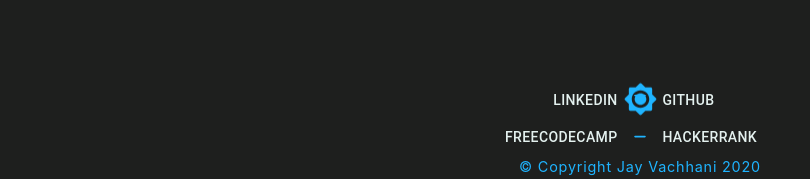
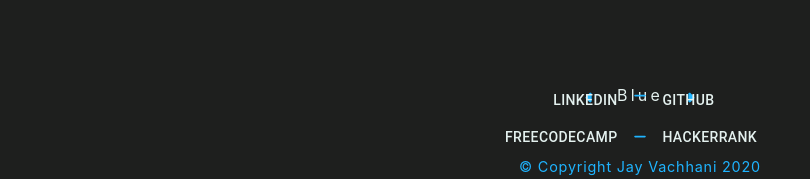
Before and after one commit to TheJayVachhani/jayvachhani.com, a React (Create React App) app: page /home in a window 1280 px wide. Shown: the part 730-909 px from the top of the page, without its empty margins (0-810 px from the left). Built offline with nearby package versions, Linux system fonts and the light colour scheme.

Commit message:
Build next/previous movement function for themes with indicator of current theme

```diff
--- a/src/App.js
+++ b/src/App.js
@@ -1,7 +1,7 @@
 import React from 'react';
 import {Route , Redirect, Switch} from 'react-router-dom';
 import {MuiThemeProvider, responsiveFontSizes} from '@material-ui/core/styles';
-import {Brightness7Rounded} from '@material-ui/icons';
+import {ArrowLeftRounded, ArrowRightRounded} from '@material-ui/icons';
 import {CssBaseline, IconButton, Box, Tooltip, Fade, Typography, Slide} from '@material-ui/core';
 import {makeStyles} from '@material-ui/core/styles';
 
@@ -19,20 +19,31 @@ import themeSea from './themes/Sea.js';
 import themePink from './themes/Pink.js';
 import themeLightBlue from './themes/LightBlue.js';
 
-const theme1 = responsiveFontSizes(themeLightBlue);
-const theme2 = responsiveFontSizes(themeSea);
-const theme3 = responsiveFontSizes(themeBlackGreen);
-const theme4 = responsiveFontSizes(themeBurgundy);
-const theme5 = responsiveFontSizes(themePink);
+const Blue = responsiveFontSizes(themeLightBlue);
+const Sea = responsiveFontSizes(themeSea);
+const Plain = responsiveFontSizes(themeBlackGreen);
+const Burgundy = responsiveFontSizes(themeBurgundy);
+const Pink = responsiveFontSizes(themePink);
 
 let themeDict = {
-	0: theme1,
-	1: theme2,
-	2: theme3,
-	3: theme4,
-	4: theme5,
-}
+	0: Blue,
+	1: Sea,
+	2: Plain,
+	3: Burgundy,
+	4: Pink,
+};
+
+let nameDict ={
+	0: "Blue",
+	1: "Sea",
+	2: "Simple",
+	3: "Burgundy",
+	4: "Pink",
+
+};
+
 let value = 0;
+let name = nameDict[value];
 
 const appCSS = makeStyles((theme) => ({
 	changeButtons:{
@@ -41,7 +52,13 @@ const appCSS = makeStyles((theme) => ({
 		textAlign: "center"
 	},
 	icon:{
-		fontSize: "35px"
+		fontSize: "2.0rem"
+	},
+	themeName:{
+		fontWeight: "400",
+        fontSize: "1.0rem",
+        letterSpacing: "0.2rem",
+        fontFamily: "-apple-system, BlinkMacSystemFont, 'Segoe UI', Roboto, Oxygen, Ubuntu, Cantarell, 'Open Sans', 'Helvetica Neue', sans-serif;"
 	}
 }));
 
@@ -50,7 +67,7 @@ const App = () => {
 		themeIs: value
 	});
 
-	const themeChange = () => {
+	const forwardChange = () => {
 		switch(value){
 			case 0: value=1; break;
 			case 1: value=2; break;
@@ -59,6 +76,19 @@ const App = () => {
 			case 4: value=0; break;
 			default: value=0;
 		};
+		name = nameDict[value];
+		setState((state) => ({themeIs: value}));
+	};
+	const backwardChange = () => {
+		switch(value){
+			case 0: value=4; break;
+			case 1: value=0; break;
+			case 2: value=1; break;
+			case 3: value=2; break;
+			case 4: value=3; break;
+			default: value=0;
+		};
+		name = nameDict[value];
 		setState((state) => ({themeIs: value}));
 	};
 
@@ -78,11 +108,21 @@ const App = () => {
 				</Box>
 				<Slide in={true} direction="up" timeout={750} style={{transitionDelay: 8250}}>
 					<Box component="div" className={classes.changeButtons} color="background">
-						<Tooltip TransitionComponent={Fade} TransitionProps={{timeout: 400}} title={<Typography variant="body2">Change Theme</Typography>} placement="top">
-							<IconButton onClick={themeChange} aria-label="Change Theme Button" color="secondary">
-								<Brightness7Rounded className={classes.icon}/>
-							</IconButton>
-						</Tooltip>
+						<Box component="span">
+							<Tooltip TransitionComponent={Fade} TransitionProps={{timeout: 400}} title={<Typography variant="body2">Previous Theme</Typography>} placement="top">
+								<IconButton onClick={backwardChange} aria-label="Change Theme Button" color="secondary">
+									<ArrowLeftRounded className={classes.icon}/>
+								</IconButton>
+							</Tooltip>
+						</Box>
+						<Typography component="span" variant="h1" color="textSecondary" className={classes.themeName}>{name}</Typography>
+						<Box component="span">
+							<Tooltip TransitionComponent={Fade} TransitionProps={{timeout: 400}} title={<Typography variant="body2">Next Theme</Typography>} placement="top">
+								<IconButton onClick={forwardChange} aria-label="Change Theme Button" color="secondary">
+									<ArrowRightRounded className={classes.icon}/>
+								</IconButton>
+							</Tooltip>
+						</Box>
 					</Box>
 				</Slide>
 				<Box component="div">
```
